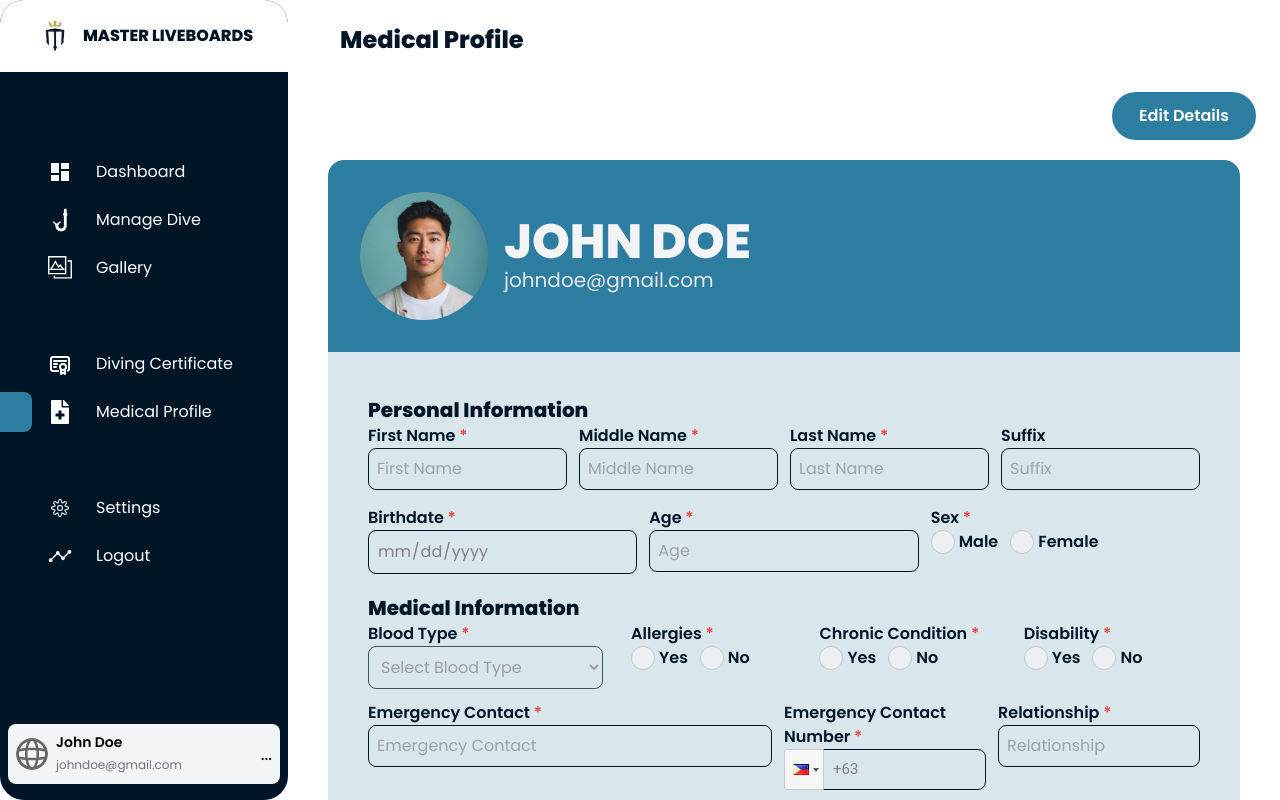
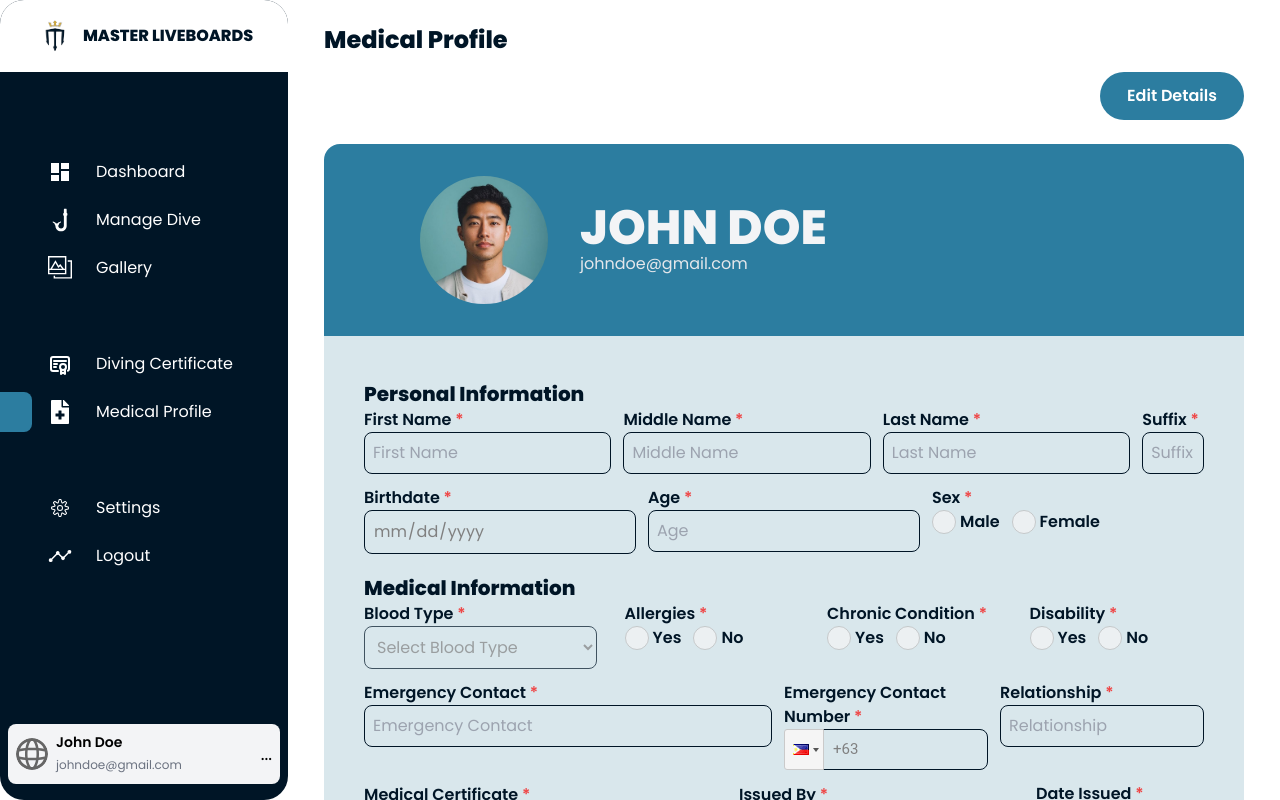
Before and after one commit to roserossssss/dive-site, a Next.js app in the folder diver-application/: page /dashboard/MedicalPage in a window 1280 px wide. Shown: the top 800 px of the page. Built offline with nearby package versions, Linux system fonts and the light colour scheme.

Commit message:
Old Medical Profile Code

```diff
--- a/diver-application/app/dashboard/MedicalPage/page.tsx
+++ b/diver-application/app/dashboard/MedicalPage/page.tsx
@@ -33,9 +33,9 @@ export default function MedicalPage() {
   };
 
   return (
-    <div className="p-2 relative">
-      <div className="">
-        <h2 className="text-2xl font-bold text-[#001526] sm:ml-7">Medical Profile</h2>
+    <div className="p-5 relative">
+      <div className="fixed top-0 left-[calc(1.5rem+16rem)] w-[calc(100%-16rem-1.5rem)] bg-white z-10 p-4 rounded-t-2xl">
+        <h2 className="text-2xl font-bold text-[#001526] ml-7 mt-2">Medical Profile</h2>
       </div>
       <div className="mb-1 text-right mt-4 pt-5">
         {editMode ? (
@@ -62,61 +62,55 @@ export default function MedicalPage() {
           </button>
         )}
       </div>
-      <div className="p-4">
+      <div className="pt-5">
         {/* Header Container for User's Profile Photo, Name, and Email Address */}
-        <div className="bg-[#2C7DA0] p-8 rounded-t-2xl flex flex-col md:flex-row justify-center md:justify-between items-center text-center md:text-left">
-          <div className="flex flex-col md:flex-row items-center w-full md:w-auto">
-            <img src="/images/sample_profile_pic.jpg" alt="User Photo"
-              className="w-24 h-24 md:w-32 md:h-32 rounded-full mr-0 md:mr-4" />
-            <div className="mt-4 md:mt-0">
-              <h2 className="text-2xl md:text-5xl font-bold text-gray-100">JOHN DOE</h2>
-              <p className="text-lg md:text-xl font-medium text-gray-200">johndoe@gmail.com</p>
+        <div className="bg-[#2C7DA0] p-8 rounded-t-2xl flex justify-between items-center">
+          <div className="flex items-center w-full ml-16">
+            <img src="/images/sample_profile_pic.jpg" alt="User Photo" className="w-32 h-32 rounded-full mr-4" />
+            <div className="ml-4">
+              <h2 className="text-5xl font-bold text-gray-100">JOHN DOE</h2>
+              <p className="text-1xl font-medium text-gray-200">johndoe@gmail.com</p>
             </div>
           </div>
         </div>
 
-
         {/* Form Container */}
         <div className="bg-[#D9E7EC] p-6 rounded-b-2xl">
           <div className="mt-5 px-4">
-            <form className="space-y-4 sm:space-y-5">
+            <form className="space-y-5">
               {/* Personal Information Section */}
-              <section className="">
+              <section>
                 <h3 className="text-xl font-bold text-[#001526]">Personal Information</h3>
-
-                {/* Name Fields */}
-                <div className="grid grid-cols-1 sm:grid-cols-2 lg:grid-cols-4 gap-3 lg:mb-3">
-                  <div className="w-full">
+                <div className="flex gap-3 mb-3">
+                  <div className="w-1/3">
                     <label className="block text-[#001526] font-semibold">First Name <span className="text-red-500">*</span></label>
                     <input type="text" placeholder="First Name" className="p-2 border border-[#001526] rounded-lg w-full bg-[#D9E7EC]" disabled />
                   </div>
-                  <div className="w-full">
+                  <div className="w-1/3">
                     <label className="block text-[#001526] font-semibold">Middle Name <span className="text-red-500">*</span></label>
                     <input type="text" placeholder="Middle Name" className="p-2 border border-[#001526] rounded-lg w-full bg-[#D9E7EC]" disabled />
                   </div>
-                  <div className="w-full">
+                  <div className="w-1/3">
                     <label className="block text-[#001526] font-semibold">Last Name <span className="text-red-500">*</span></label>
                     <input type="text" placeholder="Last Name" className="p-2 border border-[#001526] rounded-lg w-full bg-[#D9E7EC]" disabled />
                   </div>
-                  <div className="w-full">
-                    <label className="block text-[#001526] font-semibold">Suffix</label>
+                  <div className="w-1/12">
+                    <label className="block text-[#001526] font-semibold">Suffix <span className="text-red-500">*</span></label>
                     <input type="text" placeholder="Suffix" className="p-2 border border-[#001526] rounded-lg w-full bg-[#D9E7EC]" disabled />
                   </div>
                 </div>
-
-                {/* Birthdate, Age, and Sex */}
-                <div className="grid grid-cols-1 sm:grid-cols-2 lg:grid-cols-3 gap-3 mt-4">
-                  <div className="w-full">
+                <div className="flex gap-3 mb-3">
+                  <div className="w-1/3">
                     <label className="block text-[#001526] font-semibold">Birthdate <span className="text-red-500">*</span></label>
-                    <input type="date" className="p-2 border border-[#001526] rounded-lg w-full bg-[#D9E7EC]" disabled />
+                    <input type="date" placeholder="Birthdate" className="p-2 border border-[#001526] rounded-lg w-full bg-[#D9E7EC]" disabled={!editMode} />
                   </div>
-                  <div className="w-full">
+                  <div className="w-1/3">
                     <label className="block text-[#001526] font-semibold">Age <span className="text-red-500">*</span></label>
                     <input type="number" placeholder="Age" className="p-2 border border-[#001526] rounded-lg w-full bg-[#D9E7EC]" disabled />
                   </div>
-                  <div className="w-full">
+                  <div className="w-1/3">
                     <label className="block text-[#001526] font-semibold">Sex <span className="text-red-500">*</span></label>
-                    <div className="flex gap-3">
+                    <div className="flex items-center gap-3">
                       <label className="flex items-center font-semibold text-[#001526]">
                         <input type="radio" name="sex" value="male" className="mr-1 w-6 h-6" style={{ accentColor: '#001526' }} disabled /> Male
                       </label>
@@ -131,11 +125,9 @@ export default function MedicalPage() {
               {/* Medical Information Section */}
               <section>
                 <h3 className="text-xl font-bold text-[#001526]">Medical Information</h3>
-                  <div className="lg:flex gap-3 mb-3 justify-center grid grid-cols-2">
-                    <div className="lg:w-1/3 ">
-                      <label className="block text-[#001526] font-semibold">
-                        Blood Type <span className="text-red-500">*</span>
-                      </label>
+                <div className="flex gap-3 mb-3">
+                  <div className="w-1/3">
+                    <label className="block text-[#001526] font-semibold">Blood Type <span className="text-red-500">*</span></label>
                     <select className="p-2 border border-[#001526] rounded-lg w-full bg-[#D9E7EC]" disabled={!editMode}>
                       <option value="">Select Blood Type</option>
                       <option value="A+">A+</option>
@@ -149,170 +141,95 @@ export default function MedicalPage() {
                     </select>
                   </div>
                   <div className="w-1/4 ml-4">
-                      <label className="block text-[#001526] font-semibold">
-                        Allergies <span className="text-red-500">*</span>
-                      </label>
+                    <label className="block text-[#001526] font-semibold">Allergies <span className="text-red-500">*</span></label>
                     <div className="flex items-center gap-3">
                       <label className="flex items-center font-semibold text-[#001526]">
-                          <input
-                            type="radio"
-                            name="allergies"
-                            value="yes"
-                            className="mr-1 w-6 h-6"
-                            style={{ accentColor: "#001526" }}
-                            disabled={!editMode}
-                            onChange={() => setHasAllergies(true)}
-                          />{" "}
-                          Yes
+                        <input type="radio" name="allergies" value="yes" className="mr-1 w-6 h-6" style={{ accentColor: '#001526' }} disabled={!editMode} onChange={() => setHasAllergies(true)} /> Yes
                       </label>
                       <label className="flex items-center font-semibold text-[#001526]">
-                          <input
-                            type="radio"
-                            name="allergies"
-                            value="no"
-                            className="mr-1 w-6 h-6"
-                            style={{ accentColor: "#001526" }}
-                            disabled={!editMode}
-                            onChange={() => setHasAllergies(false)}
-                          />{" "}
-                          No
+                        <input type="radio" name="allergies" value="no" className="mr-1 w-6 h-6" style={{ accentColor: '#001526' }} disabled={!editMode} onChange={() => setHasAllergies(false)} /> No
                       </label>
                     </div>
                     {hasAllergies && (
-                        <input
-                          type="text"
-                          placeholder="Please specify"
-                          className="mt-2 p-2 border border-[#001526] rounded-lg w-full bg-[#D9E7EC]"
-                          disabled={!editMode}
-                        />
+                      <input type="text" placeholder="Please specify" className="mt-2 p-2 border border-[#001526] rounded-lg w-full bg-[#D9E7EC]" disabled={!editMode} />
                     )}
                   </div>
-                    <div className="w-1/4 ">
-                      <label className="block text-[#001526] font-semibold">
-                        Chronic Condition <span className="text-red-500">*</span>
-                      </label>
+                  <div className="w-1/4 ml-4">
+                    <label className="block text-[#001526] font-semibold">Chronic Condition <span className="text-red-500">*</span></label>
                     <div className="flex items-center gap-3">
                       <label className="flex items-center font-semibold text-[#001526]">
-                          <input
-                            type="radio"
-                            name="chronicCondition"
-                            value="yes"
-                            className="mr-1 w-6 h-6"
-                            style={{ accentColor: "#001526" }}
-                            disabled={!editMode}
-                            onChange={() => setHasChronicCondition(true)}
-                          />{" "}
-                          Yes
+                        <input type="radio" name="chronicCondition" value="yes" className="mr-1 w-6 h-6" style={{ accentColor: '#001526' }} disabled={!editMode} onChange={() => setHasChronicCondition(true)} /> Yes
                       </label>
                       <label className="flex items-center font-semibold text-[#001526]">
-                          <input
-                            type="radio"
-                            name="chronicCondition"
-                            value="no"
-                            className="mr-1 w-6 h-6"
-                            style={{ accentColor: "#001526" }}
-                            disabled={!editMode}
-                            onChange={() => setHasChronicCondition(false)}
-                          />{" "}
-                          No
+                        <input type="radio" name="chronicCondition" value="no" className="mr-1 w-6 h-6" style={{ accentColor: '#001526' }} disabled={!editMode} onChange={() => setHasChronicCondition(false)} /> No
                       </label>
                     </div>
                     {hasChronicCondition && (
-                        <input
-                          type="text"
-                          placeholder="Please specify"
-                          className="mt-2 p-2 border border-[#001526] rounded-lg w-full bg-[#D9E7EC]"
-                          disabled={!editMode}
-                        />
+                      <input type="text" placeholder="Please specify" className="mt-2 p-2 border border-[#001526] rounded-lg w-full bg-[#D9E7EC]" disabled={!editMode} />
                     )}
                   </div>
                   <div className="w-1/4 ml-4">
-                      <label className="block text-[#001526] font-semibold">
-                        Disability <span className="text-red-500">*</span>
-                      </label>
+                    <label className="block text-[#001526] font-semibold">Disability <span className="text-red-500">*</span></label>
                     <div className="flex items-center gap-3">
                       <label className="flex items-center font-semibold text-[#001526]">
-                          <input
-                            type="radio"
-                            name="disability"
-                            value="yes"
-                            className="mr-1 w-6 h-6"
-                            style={{ accentColor: "#001526" }}
-                            disabled={!editMode}
-                            onChange={() => setHasDisability(true)}
-                          />{" "}
-                          Yes
+                        <input type="radio" name="disability" value="yes" className="mr-1 w-6 h-6" style={{ accentColor: '#001526' }} disabled={!editMode} onChange={() => setHasDisability(true)} /> Yes
                       </label>
                       <label className="flex items-center font-semibold text-[#001526]">
-                          <input
-                            type="radio"
-                            name="disability"
-                            value="no"
-                            className="mr-1 w-6 h-6"
-                            style={{ accentColor: "#001526" }}
-                            disabled={!editMode}
-                            onChange={() => setHasDisability(false)}
-                          />{" "}
-                          No
+                        <input type="radio" name="disability" value="no" className="mr-1 w-6 h-6" style={{ accentColor: '#001526' }} disabled={!editMode} onChange={() => setHasDisability(false)} /> No
                       </label>
                     </div>
                     {hasDisability && (
-                        <input
-                          type="text"
-                          placeholder="Please specify"
-                          className="mt-2 p-2 border border-[#001526] rounded-lg w-full bg-[#D9E7EC]"
-                          disabled={!editMode}
-                        />
+                      <input type="text" placeholder="Please specify" className="mt-2 p-2 border border-[#001526] rounded-lg w-full bg-[#D9E7EC]" disabled={!editMode} />
                     )}
                   </div>
                 </div>
-                  <div className="lg:flex gap-3 lg:mb-3 grid grid-cols-1 justify-center">
-                    <div className="lg:w-1/2">
-                      <label className="block text-[#001526] font-semibold">
-                        Emergency Contact <span className="text-red-500">*</span>
-                      </label>
+                <div className="flex gap-3 mb-3">
+                  <div className="w-1/2">
+                    <label className="block text-[#001526] font-semibold">Emergency Contact <span className="text-red-500">*</span></label>
                     <input type="text" placeholder="Emergency Contact" className="p-2 border border-[#001526] rounded-lg w-full bg-[#D9E7EC]" disabled={!editMode} />
                   </div>
-                    <div className="lg:w-1/4">
-                      <label className="block text-[#001526] font-semibold">
-                        Emergency Contact Number <span className="text-red-500">*</span>
-                      </label>
+                  <div className="w-1/4">
+                    <label className="block text-[#001526] font-semibold">Emergency Contact Number <span className="text-red-500">*</span></label>
                     <div className="flex items-center w-full">
                       <PhoneInput
-                          country={"ph"}
+                        country={'ph'}
                         value={emergencyContactNumber}
                         onChange={setEmergencyContactNumber}
                         inputProps={{
-                            name: "emergencyContactNumber",
+                          name: 'emergencyContactNumber',
                           required: true,
                           autoFocus: true,
                           disabled: !editMode,
-                            className: "p-2 border border-[#001526] rounded-lg w-full bg-[#D9E7EC] pl-12",
+                          className: 'p-2 border border-[#001526] rounded-lg w-full bg-[#D9E7EC] pl-12'
                         }}
-                          containerStyle={{ width: "100%" }}
-                          inputStyle={{ width: "100%" }}
+                        containerStyle={{ width: '100%' }}
+                        inputStyle={{ width: '100%' }}
                         disabled={!editMode}
                       />
                     </div>
                   </div>
-                    <div className="lg:w-1/4">
-                      <label className="block text-[#001526] font-semibold">
-                        Relationship <span className="text-red-500">*</span>
-                      </label>
+                  <div className="w-1/4">
+                    <label className="block text-[#001526] font-semibold">Relationship <span className="text-red-500">*</span></label>
                     <input type="text" placeholder="Relationship" className="p-2 border border-[#001526] rounded-lg w-full bg-[#D9E7EC]" disabled={!editMode} />
                   </div>
                 </div>
-                  <div className="lg:flex lg:gap-3 lg:mb-3 items-center grid grid-cols-1">
-                    <div className="2w-1/3">
-                      <label className="block text-[#001526] font-semibold">
-                        Medical Certificate <span className="text-red-500">*</span>
-                      </label>
+                <div className="flex gap-3 mb-3 items-center">
+                  <div className="w-1/3">
+                    <label className="block text-[#001526] font-semibold">Medical Certificate <span className="text-red-500">*</span></label>
                     <input type="text" placeholder="Medical Certificate" className="p-2 border border-[#001526] rounded-lg w-full bg-[#D9E7EC]" value={medicalCertificate} disabled={!editMode} />
                   </div>
-                    <input type="file" id="file-upload" className="hidden" onChange={handleFileUpload} disabled={!editMode} />
-                    <button type="button" className="w-32 px-4 py-2 bg-[#001526] text-white rounded-lg text-[16px] font-semibold lg:mt-6 mt-3"
+                  <input
+                    type="file"
+                    id="file-upload"
+                    className="hidden"
+                    onChange={handleFileUpload}
+                    disabled={!editMode}
+                  />
+                  <button
+                    type="button"
+                    className="w-32 px-4 py-2 bg-[#001526] text-white rounded-lg text-[16px] font-semibold mt-6"
                     onClick={() => {
-                        const fileUpload = document.getElementById("file-upload") as HTMLInputElement;
+                      const fileUpload = document.getElementById('file-upload') as HTMLInputElement;
                       if (fileUpload) {
                         fileUpload.click();
                       }
@@ -321,21 +238,20 @@ export default function MedicalPage() {
                   >
                     Upload
                   </button>
-                    <div className="lg:w-2/5 mt-2">
-                      <label className="block text-[#001526] font-semibold">
-                        Issued By <span className="text-red-500">*</span>
-                      </label>
+                  <div className="w-2/5">
+                    <label className="block text-[#001526] font-semibold">Issued By <span className="text-red-500">*</span></label>
                     <input type="text" placeholder="Issued By" className="p-2 border border-[#001526] rounded-lg w-full bg-[#D9E7EC]" disabled={!editMode} />
                   </div>
-                    <div className="lg:w-1/5">
-                      <label className="block text-[#001526] font-semibold">
-                        Date Issued <span className="text-red-500">*</span>
-                      </label>
+                  <div className="w-1/5">
+                    <label className="block text-[#001526] font-semibold">Date Issued <span className="text-red-500">*</span></label>
                     <input type="date" placeholder="Date Issued" className="p-2 border border-[#001526] rounded-lg w-full bg-[#D9E7EC]" disabled={!editMode} />
                   </div>
                 </div>
+                <div className="text-[#001526] text-sm mt-1">
+                  <p>PNG, JPG, PDF, JPEG only</p>
+                  <p>Maximum file size of 5MB</p>
+                </div>
               </section>
-
             </form>
           </div>
         </div>
```
Lines whose indentation alone changed are shown as unchanged.
